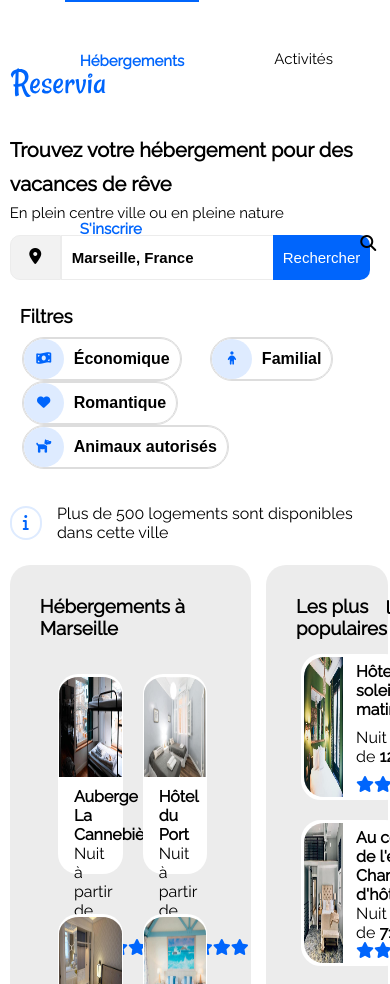
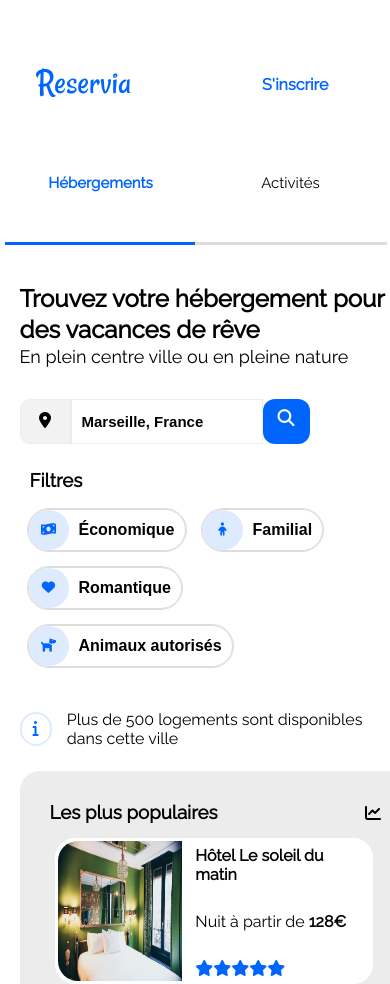
Before and after one commit to Tinany/Faure_Tinany_2_10122020, a plain HTML site: page index.html in a window 390 px wide. Shown: the top 984 px of the page. Drawn offline with Linux system fonts and the light colour scheme.

Commit message:
Add CSS Responsive Header&Leading

```diff
--- a/css/style.css
+++ b/css/style.css
@@ -410,3 +410,139 @@ list-style: none;
 .footerLinks:hover{
 cursor: pointer;
 }
+/*Responsive Smartphone & Tablet*/
+@media only screen and (min-width: 320px) and (max-width: 768px){ /*Order*/
+nav{
+order: 1;
+}
+.leading{
+order: 2;
+}
+.mostPopular{
+order: 3;
+}
+.accommodations{
+order: 4;
+}
+.activities{
+order: 4;
+}
+footer{
+order: 5;
+}
+}
+@media only screen and (min-width: 320px) and (max-width: 768px){ /*Header & Leading*/
+.bodyContainer{
+display: flex;
+flex-direction: column;
+width: 100%;
+height: 100%;
+padding-right: 5%;
+padding-left: 5%;
+}
+.logo_SignIn_2-Container{
+display: flex;
+flex-direction: row;
+justify-content: space-between;
+width: 100%;
+}
+.logo{
+display: inline;
+width: 50%;
+height: 40px;
+margin-left: 15px;
+}
+.signIn_1{
+display: none;
+}
+.signIn_2{
+display: inline;
+width: 50%;
+color: #0065FC;
+font-weight: 900;
+padding-top: 75px;
+margin-left: 80px;
+}
+nav{
+display: flex;
+height: fit-content;
+flex-wrap: wrap;
+}
+.navList{
+justify-content: center;
+width: 100%;
+margin: 0 -15px;
+}
+.navList ul{
+display: flex;
+flex-wrap: nowrap;
+gap: 18px;
+width: 100%;
+}
+.navList ul li{
+font-size: 15px;
+margin: 24px -20px 0 0;
+}
+.navLink[data-active=true], .navLink:hover{
+border-top: none;
+border-bottom-color:#0065FC;
+border-bottom-style: solid;
+color:#0065FC;
+}
+.navLink_1{
+text-align: center;
+font-size: 14px;
+width: 50%;
+}
+.navLink_2{
+text-align: center;
+border-bottom-color: #ddd;
+border-bottom-style: solid;
+width: 50%;
+margin: 10px;
+font-size: 14px;
+}
+.title{
+height: fit-content;
+line-height: 1.3;
+margin-bottom: 22px;
+}
+.title_1{
+font-size: x-large;
+margin-top:150px;
+}
+.subTitle_1{
+font-size: 18px;
+}
+.search{
+display: flex;
+}
+.searchInput{
+width: 170px;
+}
+.searchBtn{
+display: none;
+}
+.searchIcon_2{
+display: inline;
+background-color:  #0065FC;
+color: #fff;
+outline: none;
+font-size: 17px;
+padding: 10px 10px 0 15px;
+border-radius:12px;
+border: none;
+height: initial;
+width: 22px;
+}
+.filter{
+margin: 0;
+}
+.filterBtnContainer{
+display: flex;
+flex-wrap: wrap;
+}
+.filterBtn{
+margin: 7px;
+}
+}
```
